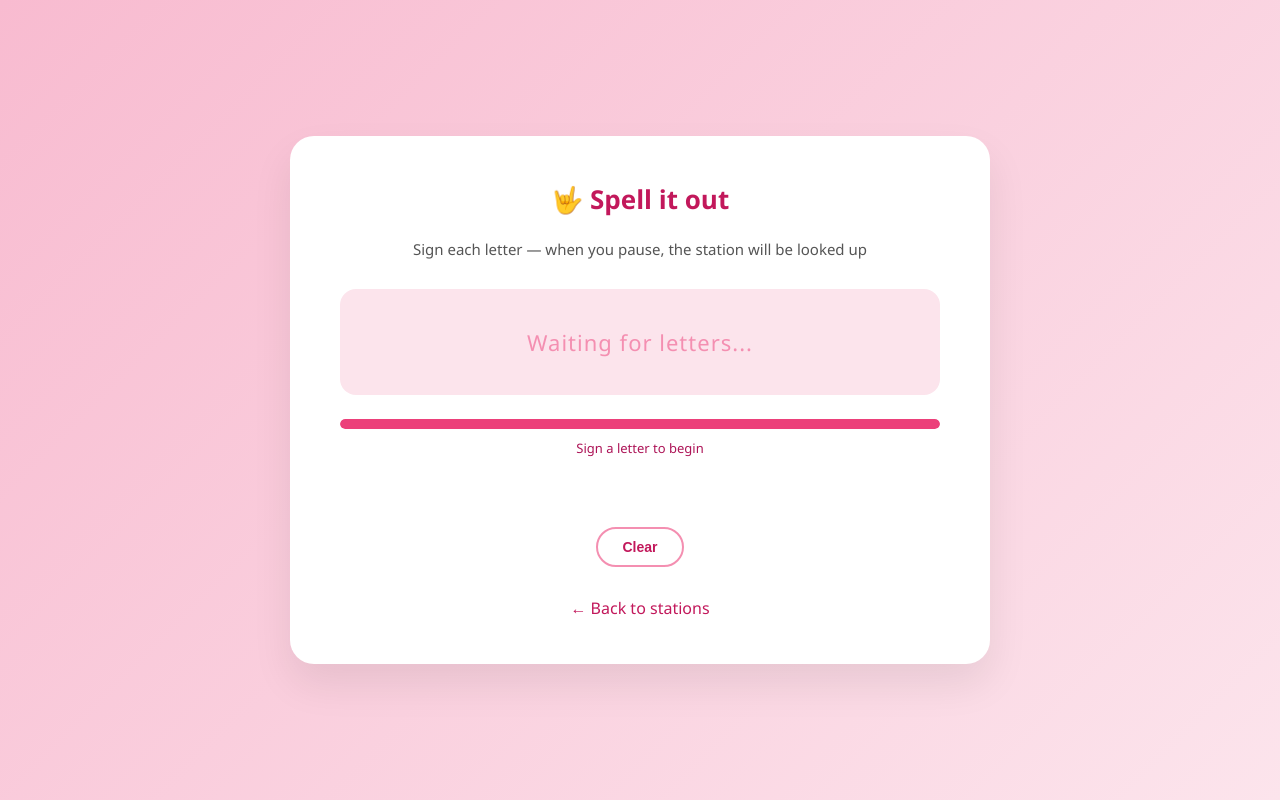
After one commit to Slayque3n/HCRTFLbot, a Flask app: page /bsl/spell in a window 1280 px wide. The commit adds this page. Run offline with Flask 3, Linux system fonts and the light colour scheme.

Commit message:
sign added

```diff
--- a/app.py
+++ b/app.py
@@ -1,6 +1,6 @@
-from flask import Flask, render_template, request, redirect, url_for
+from flask import Flask, render_template, request, redirect, url_for, jsonify
 from chatwithai import *
-from maintextandspeech import *
+from maintextandspeech import speech_to_text, text_to_speech, findkeywords, get_next_letter
 
 
 translations = {
@@ -106,6 +106,15 @@ def speak():
 def bsl():
     return render_template("bsl.html")
 
+@app.route("/bsl/spell")
+def bsl_spell():
+    return render_template("bsl_spell.html")
+
+@app.route("/bsl/spell/letter")
+def bsl_spell_letter():
+    letter = get_next_letter()
+    return jsonify({"letter": letter})
+
 @app.route("/bsl/result", methods=["POST"])
 def bsl_result():
     station = request.form.get("station", "").strip()
--- a/maintextandspeech.py
+++ b/maintextandspeech.py
@@ -87,6 +87,14 @@ def speech_to_text(language):
             print("Program terminated by user")
             break
 
+def get_next_letter():
+    """
+    Returns the next fingerspelled letter (A-Z) detected, or None if no letter yet.
+    Replace this stub with the real camera/gesture recognition logic.
+    """
+    return None
+
+
 def findkeywords(heardspeech):
     # Initialize variables
     found_line = None
--- /dev/null
+++ b/templates/bsl_spell.html
@@ -0,0 +1,269 @@
+<!DOCTYPE html>
+<html>
+<head>
+    <title>BSL Mode – Spell a Station</title>
+    <style>
+        body {
+            margin: 0;
+            font-family: 'Segoe UI', Arial, sans-serif;
+            background: linear-gradient(135deg, #f8bbd0, #fce4ec);
+            display: flex;
+            justify-content: center;
+            align-items: center;
+            min-height: 100vh;
+            padding: 40px 20px;
+            box-sizing: border-box;
+        }
+
+        .container {
+            background: #ffffff;
+            padding: 45px 50px;
+            border-radius: 24px;
+            box-shadow: 0 20px 40px rgba(0, 0, 0, 0.08);
+            max-width: 600px;
+            width: 100%;
+            text-align: center;
+        }
+
+        h2 {
+            margin-top: 0;
+            font-size: 26px;
+            font-weight: 700;
+            color: #c2185b;
+        }
+
+        .subtitle {
+            color: #555;
+            font-size: 15px;
+            margin-bottom: 30px;
+        }
+
+        .word-display {
+            font-size: 48px;
+            font-weight: 700;
+            color: #c2185b;
+            letter-spacing: 6px;
+            min-height: 70px;
+            background: #fce4ec;
+            border-radius: 16px;
+            padding: 18px 24px;
+            margin-bottom: 24px;
+            word-break: break-all;
+        }
+
+        .word-display.empty {
+            color: #f48fb1;
+            font-size: 22px;
+            font-weight: 400;
+            letter-spacing: 1px;
+            display: flex;
+            align-items: center;
+            justify-content: center;
+        }
+
+        .last-letter {
+            display: inline-block;
+            font-size: 64px;
+            font-weight: 800;
+            color: #ec407a;
+            background: #fce4ec;
+            border-radius: 16px;
+            padding: 16px 32px;
+            margin-bottom: 24px;
+            min-width: 100px;
+            animation: pop 0.2s ease;
+        }
+
+        @keyframes pop {
+            0%   { transform: scale(0.7); opacity: 0.4; }
+            60%  { transform: scale(1.15); }
+            100% { transform: scale(1);   opacity: 1; }
+        }
+
+        .timer-bar-wrap {
+            background: #fce4ec;
+            border-radius: 30px;
+            height: 10px;
+            margin-bottom: 10px;
+            overflow: hidden;
+        }
+
+        .timer-bar {
+            height: 100%;
+            background: #ec407a;
+            border-radius: 30px;
+            width: 100%;
+            transition: width linear;
+        }
+
+        .timer-label {
+            font-size: 13px;
+            color: #ad1457;
+            margin-bottom: 28px;
+        }
+
+        .status {
+            font-size: 15px;
+            color: #888;
+            margin-bottom: 20px;
+            min-height: 22px;
+        }
+
+        .clear-btn {
+            background: transparent;
+            border: 2px solid #f48fb1;
+            color: #c2185b;
+            padding: 10px 24px;
+            border-radius: 30px;
+            font-size: 14px;
+            font-weight: 600;
+            cursor: pointer;
+            transition: background 0.2s, color 0.2s;
+            margin-bottom: 10px;
+        }
+
+        .clear-btn:hover {
+            background: #fce4ec;
+        }
+
+        .back-link {
+            display: block;
+            text-align: center;
+            margin-top: 20px;
+            text-decoration: none;
+            color: #c2185b;
+            font-weight: 500;
+            transition: opacity 0.2s ease;
+        }
+
+        .back-link:hover { opacity: 0.7; }
+
+        /* hidden submit form */
+        #submitForm { display: none; }
+    </style>
+</head>
+<body>
+
+<div class="container">
+    <h2>🤟 Spell it out</h2>
+    <p class="subtitle">Sign each letter — when you pause, the station will be looked up</p>
+
+    <div id="lastLetterBox" class="last-letter" style="display:none;"></div>
+
+    <div id="wordDisplay" class="word-display empty">Waiting for letters...</div>
+
+    <div class="timer-bar-wrap">
+        <div class="timer-bar" id="timerBar"></div>
+    </div>
+    <div class="timer-label" id="timerLabel">Sign a letter to begin</div>
+
+    <div class="status" id="status"></div>
+
+    <button class="clear-btn" onclick="clearWord()">Clear</button>
+
+    <form id="submitForm" method="POST" action="/bsl/result">
+        <input type="hidden" name="station" id="stationInput">
+    </form>
+
+    <a class="back-link" href="/bsl">← Back to stations</a>
+</div>
+
+<script>
+    const POLL_MS = 400;       // how often to ask for a new letter
+    const TIMEOUT_MS = 3000;   // ms of silence before submitting
+
+    let word = "";
+    let lastLetterTime = null;
+    let timerInterval = null;
+    let submitted = false;
+
+    const wordDisplay  = document.getElementById("wordDisplay");
+    const lastLetterBox = document.getElementById("lastLetterBox");
+    const timerBar     = document.getElementById("timerBar");
+    const timerLabel   = document.getElementById("timerLabel");
+    const statusEl     = document.getElementById("status");
+
+    function updateWordDisplay() {
+        if (word.length === 0) {
+            wordDisplay.textContent = "Waiting for letters...";
+            wordDisplay.classList.add("empty");
+        } else {
+            wordDisplay.textContent = word;
+            wordDisplay.classList.remove("empty");
+        }
+    }
+
+    function showLastLetter(letter) {
+        lastLetterBox.style.display = "inline-block";
+        lastLetterBox.textContent = letter;
+        // re-trigger animation
+        lastLetterBox.style.animation = "none";
+        lastLetterBox.offsetHeight; // reflow
+        lastLetterBox.style.animation = "pop 0.2s ease";
+    }
+
+    function clearWord() {
+        word = "";
+        lastLetterTime = null;
+        lastLetterBox.style.display = "none";
+        timerBar.style.width = "100%";
+        timerLabel.textContent = "Sign a letter to begin";
+        statusEl.textContent = "";
+        updateWordDisplay();
+    }
+
+    function submitWord() {
+        if (submitted || word.length === 0) return;
+        submitted = true;
+        clearInterval(timerInterval);
+        statusEl.textContent = "Looking up \"" + word + "\"...";
+        timerLabel.textContent = "Submitting!";
+        timerBar.style.transition = "none";
+        timerBar.style.width = "0%";
+        document.getElementById("stationInput").value = word;
+        document.getElementById("submitForm").submit();
+    }
+
+    function updateTimer() {
+        if (!lastLetterTime) return;
+        const elapsed = Date.now() - lastLetterTime;
+        const remaining = Math.max(0, TIMEOUT_MS - elapsed);
+        const pct = (remaining / TIMEOUT_MS) * 100;
+        timerBar.style.transition = "none";
+        timerBar.style.width = pct + "%";
+
+        const secs = (remaining / 1000).toFixed(1);
+        timerLabel.textContent = "Submitting in " + secs + "s…";
+
+        if (remaining === 0) {
+            submitWord();
+        }
+    }
+
+    async function pollLetter() {
+        if (submitted) return;
+        try {
+            const res = await fetch("/bsl/spell/letter");
+            const data = await res.json();
+            if (data.letter) {
+                word += data.letter.toUpperCase();
+                lastLetterTime = Date.now();
+                showLastLetter(data.letter.toUpperCase());
+                updateWordDisplay();
+                statusEl.textContent = "";
+            }
+        } catch (e) {
+            statusEl.textContent = "Connection error — retrying…";
+        }
+        if (!submitted) setTimeout(pollLetter, POLL_MS);
+    }
+
+    // Start timer tick
+    timerInterval = setInterval(updateTimer, 50);
+
+    // Start polling for letters
+    pollLetter();
+</script>
+
+</body>
+</html>
```
Also changed, not shown: templates/bsl.html (+22 -0 lines).
